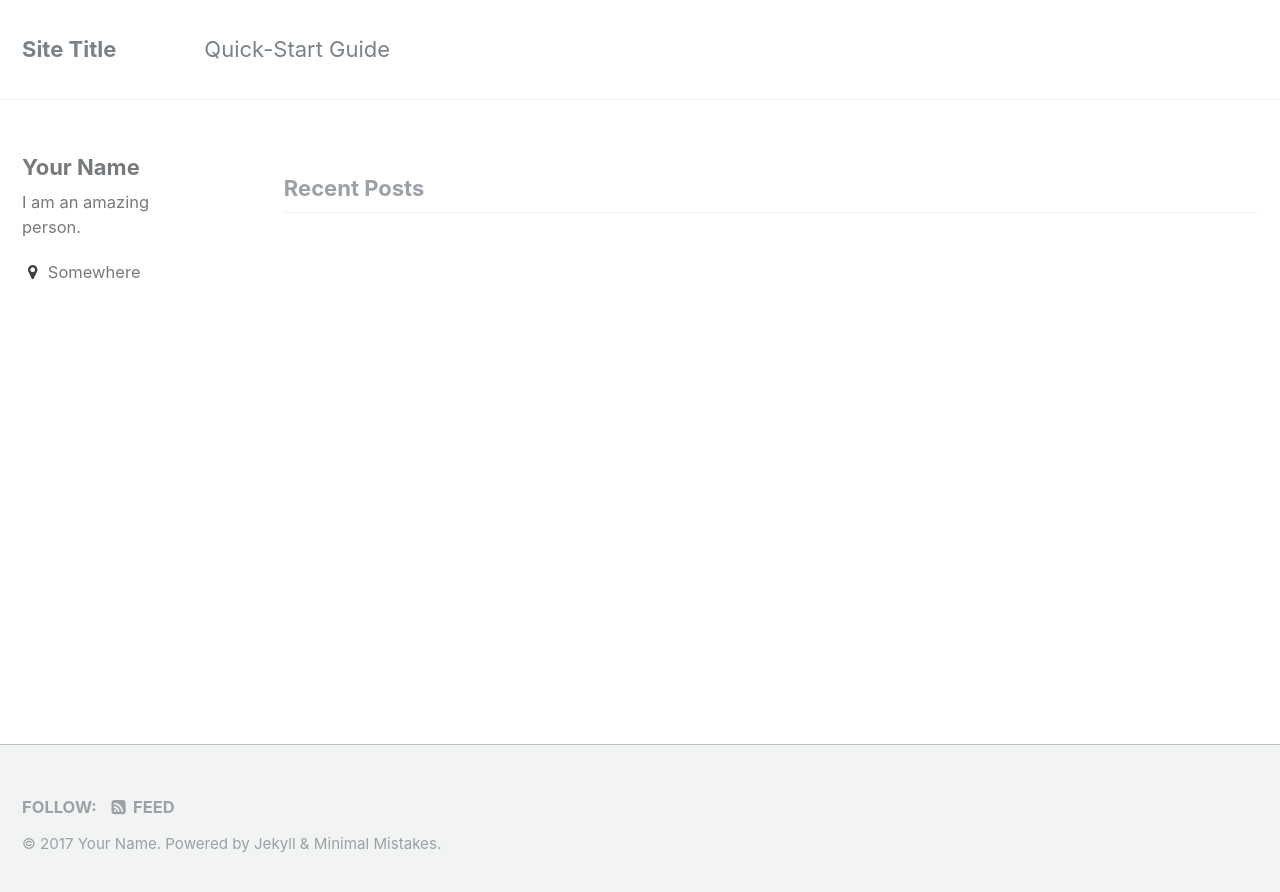
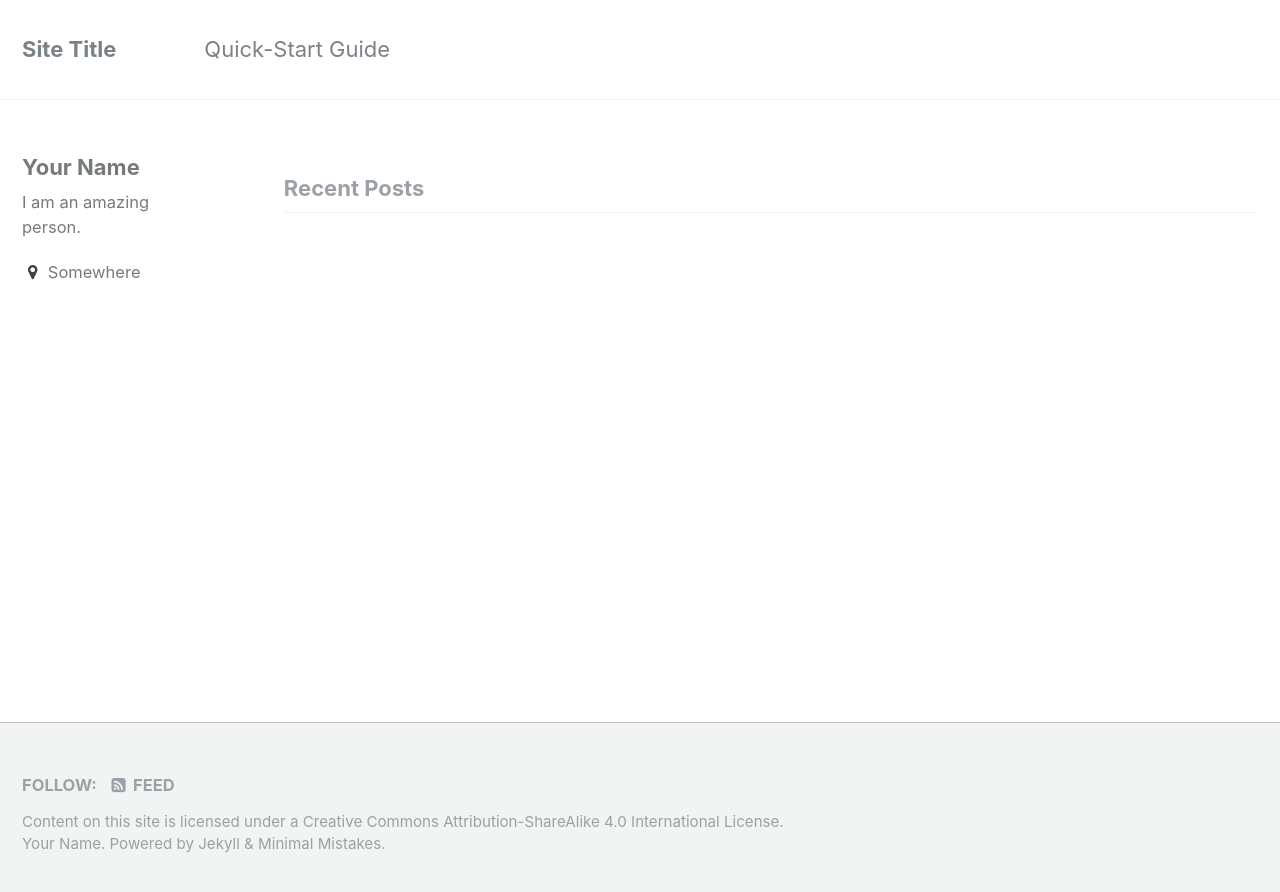
Before and after one commit to edgi-govdata-archiving/guides, a Jekyll site: the page built from index.html, in a window 1280 px wide. Shown: the top 892 px of the page. Built offline with Jekyll 4.4.1, drawn with Linux system fonts in a browser that asks for light colours; the list of posts is cut into pages by our own code.

Commit message:
modify footer block

```diff
--- a/_includes/footer.html
+++ b/_includes/footer.html
@@ -19,4 +19,5 @@
   </ul>
 </div>
 
-<div class="page__footer-copyright">&copy; {{ site.time | date: '%Y' }} {{ site.name | default: site.title }}. {{ site.data.ui-text[site.locale].powered_by | default: "Powered by" }} <a href="http://jekyllrb.com" rel="nofollow">Jekyll</a> &amp; <a href="https://mademistakes.com/work/minimal-mistakes-jekyll-theme/" rel="nofollow">Minimal Mistakes</a>.</div>
+<div class="page__footer-copyright">Content on this site is licensed under a <a href="http://creativecommons.org/licenses/by-sa/4.0/" target="_blank">Creative Commons Attribution-ShareAlike 4.0 International License</a>. <br />
+{{ site.name | default: site.title }}. {{ site.data.ui-text[site.locale].powered_by | default: "Powered by" }} <a href="http://jekyllrb.com" rel="nofollow">Jekyll</a> &amp; <a href="https://mademistakes.com/work/minimal-mistakes-jekyll-theme/" rel="nofollow">Minimal Mistakes</a>.</div>
```
